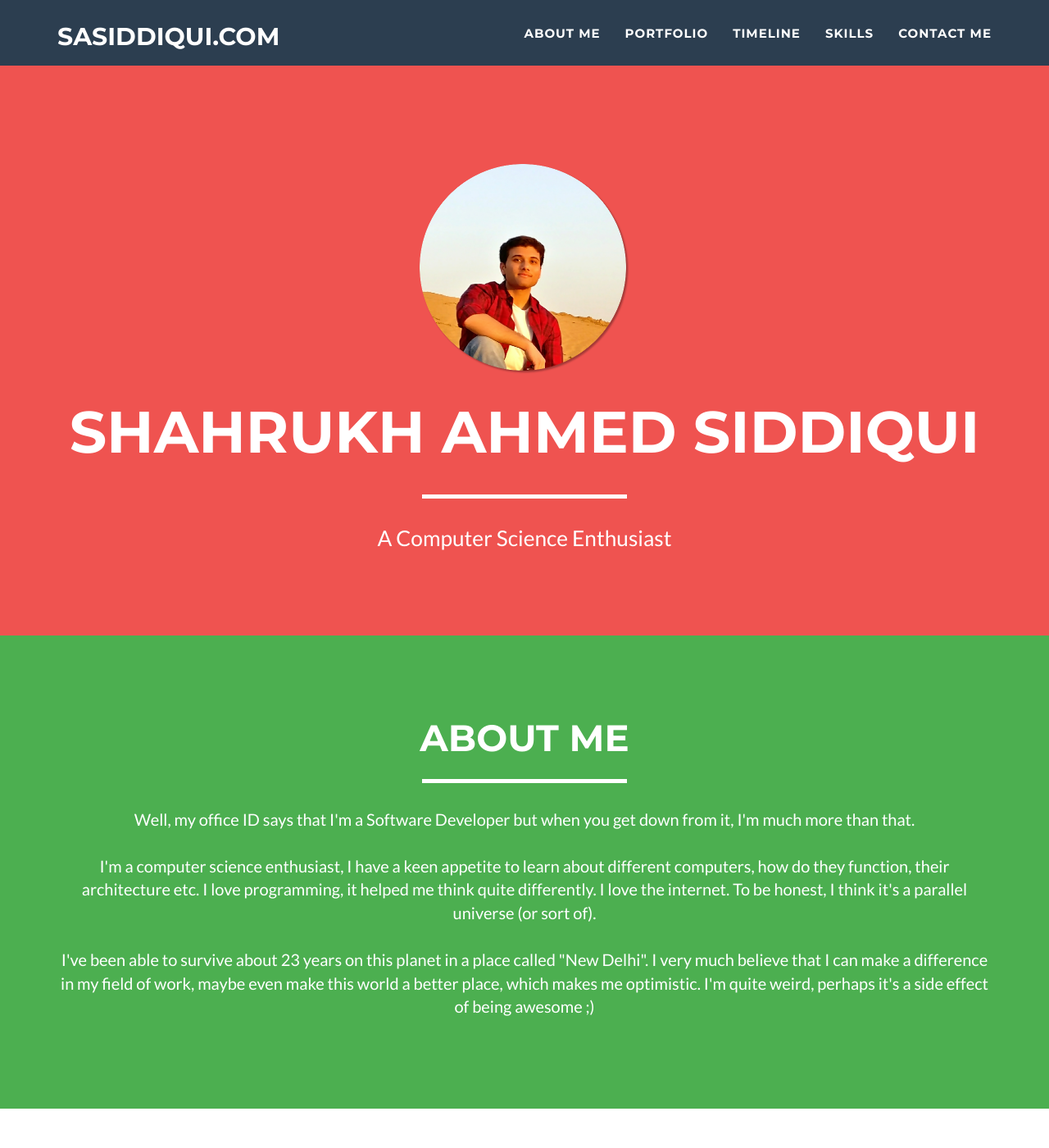
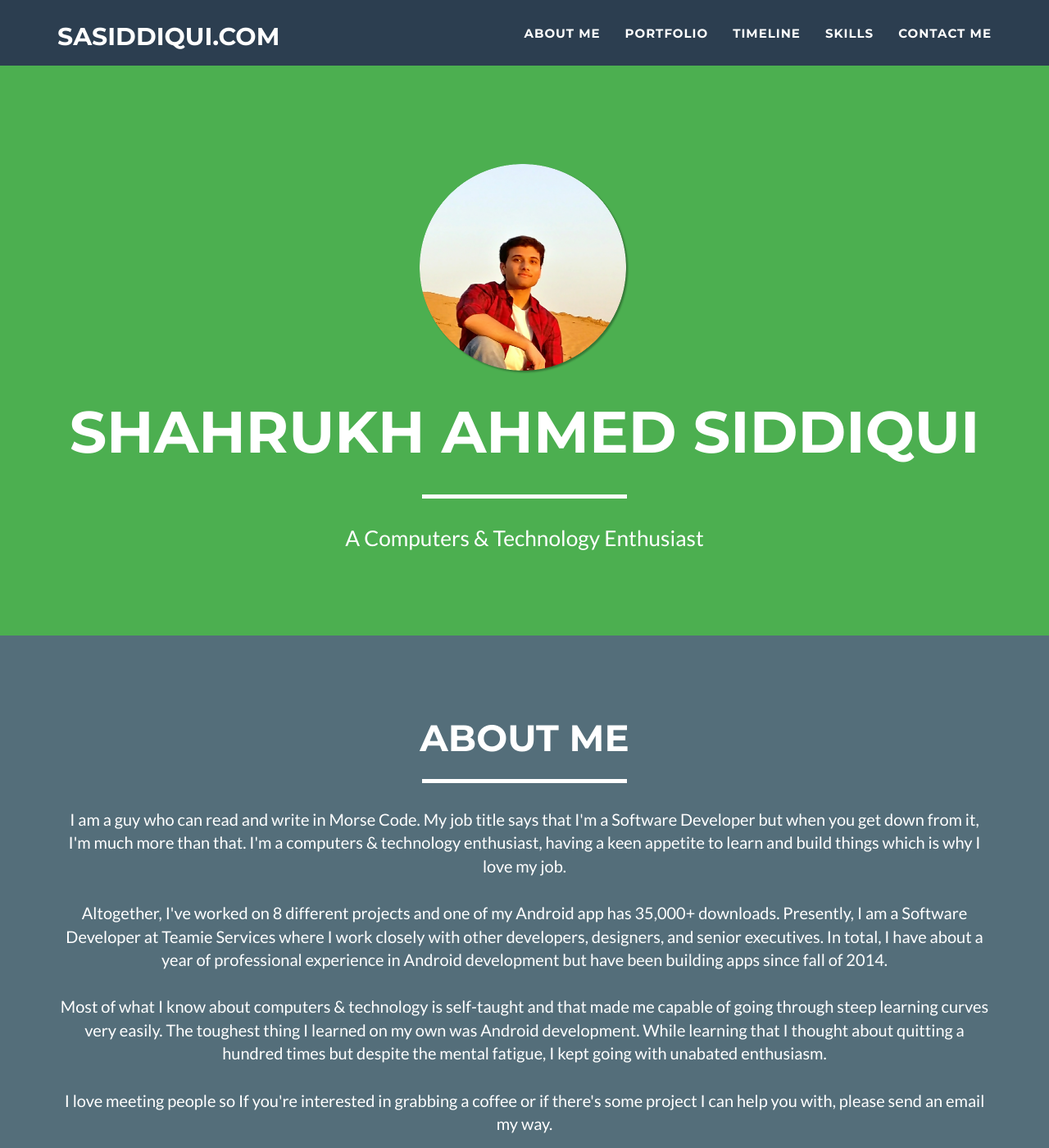
Before and after one commit to shahrukhamd/shahrukhamd.github.io, a Jekyll site: the page built from index.html, in a window 1280 px wide and 1400 px high. Shown: the whole window at 82% size. Built offline with Jekyll 4.4.1, drawn with Linux system fonts in a browser that asks for light colours; nearby versions of some CDN libraries; comment, search, counter and statistics services are not loaded; some of the changed text lies outside the part shown.

Commit message:
Changed some colors and about me content.

```diff
--- a/_config.yml
+++ b/_config.yml
@@ -9,7 +9,7 @@
 title: Shahrukh Ahmed Siddiqui
 email: shahrukh.amd@gmail.com
 description: > # this means to ignore newlines until "baseurl:"
-  A Computer Science Enthusiast
+  A Computers & Technology Enthusiast
 baseurl: "" # the subpath of your site, e.g. /blog
 url: "http://sasiddiqui.com" # the base hostname & protocol for your site
 
@@ -20,11 +20,5 @@ facebook_username: shahrukhamd
 stack_username: shahrukhamd
 google_plus_username: shahrukhamd
 
-# Address information
-address_street: 3034 Melrose Place
-address_city: Beverly Hills
-address_state: CA
-address_zip: 90201
-
 # Build settings
 markdown: kramdown
--- a/_includes/about.html
+++ b/_includes/about.html
@@ -1,5 +1,5 @@
 <!-- About Section -->
-    <section class="success" id="about_me" style="background-color:#4CAF50">
+    <section class="success" id="about_me" style="background-color:#546E7A">
         <div class="container">
             <div class="row">
                 <div class="col-lg-12 text-center">
@@ -9,9 +9,13 @@
             </div>
             <div class="row">
                 <div class="col-lg-12 text-center">
-                    <p>Well, my office ID says that I'm a Software Developer but when you get down from it, I'm much more than that.<br/><br/>
-I'm a computer science enthusiast, I have a keen appetite to learn about different computers, how do they function, their architecture etc. I love programming, it helped me think quite differently. I love the internet. To be honest, I think it's a parallel universe (or sort of).<br/><br/>
-I've been able to survive about 23 years on this planet in a place called "New Delhi". I very much believe that I can make a difference in my field of work, maybe even make this world a better place, which makes me optimistic. I'm quite weird, perhaps it's a side effect of being awesome ;)</p>
+                    <p>I am a guy who can read and write in Morse Code. My job title says that I'm a Software Developer but when you get down from it, I'm much more than that. I'm a computers & technology enthusiast, having a keen appetite to learn and build things which is why I love my job.
+                    <br/><br/>
+                    Altogether, I've worked on 8 different projects and one of my Android app has 35,000+ downloads. Presently, I am a Software Developer at Teamie Services where I work closely with other developers, designers, and senior executives. In total, I have about a year of professional experience in Android development but have been building apps since fall of 2014.
+                    <br/><br/>
+                    Most of what I know about computers & technology is self-taught and that made me capable of going through steep learning curves very easily. The toughest thing I learned on my own was Android development. While learning that I thought about quitting a hundred times but despite the mental fatigue, I kept going with unabated enthusiasm.
+                    <br/><br/>
+                    I love meeting people so If you're interested in grabbing a coffee or if there's some project I can help you with, please send an email my way.</p>
                 </div>
             </div>
         </div>
--- a/_includes/header.html
+++ b/_includes/header.html
@@ -1,5 +1,5 @@
 <!-- Header -->
-<header style="background-color:#EF5350">
+<header style="background-color:#4CAF50">
     <div class="container">
         <div class="row">
             <div class="col-lg-12">
--- a/_includes/timeline.html
+++ b/_includes/timeline.html
@@ -16,27 +16,20 @@
                     <div class="timeline-panel">
                         <div class="timeline-heading">
                           <h4 class="timeline-title">Software Developer</h4>
-                          <h5 class="timeline-title">Teamie India Private Limited</h5>
+                          <h5 class="timeline-title">Teamie Services</h5>
                           <p><small class="text-muted" style="color:#CFD8DC;"><i class="fa fa-clock-o"></i> July 2016 - Current</small></p>
                         </div>
                         <div class="timeline-body">
                             <dl>
-                              <dt>Working on Teamie Android App</dt>
+                              <dd>
+                              Teamie is a social LMS (Learning Management System) that brings the power of social networking to education to make learning collaborative and fun. Teamie aims to improve the learning process by enabling teams of learners to collaborate and learn from each other.
+                              </dd>
                               <br/>
-                              <dd>- Implemented mini pie graph stats in navigation drawer.</dd>
-                              <dd>- Custom colors for different users.</dd>
-                              <dd>- Replaced Holograph library with MPAndroidChart.</dd>
-                              <dd>- Added search bar for classrooms listing.</dd>
-                              <dd>- Replaced Universal Image Loader library with Glide.</dd>
-                              <dd>- Implement custom Image gallery and replaced it with TouchGallery.</dd>
-                              <dd>- Added GIF support.</dd>
-                              <dd>- Pinning posts in classrooms.</dd>
-                              <dd>- Show popular hashtag while making a new post.</dd>
-                              <dd>- Posts "Seen by" people.</dd>
-                              <dd>- Several major & minor bug fixes.</dd>
-                              <dd>- Changed entire database schema.</dd>
+                              <dd>
+                              I am a member of Android developers team that strive every day to make the app easy and usable use for our wide range of users in multiple countries. I work closely with other developers, designers, and senior executives. Apart from adding new features and fixing bugs, I've also refactored codebase, re-coded entire database schema and revamped the UI.
+                              </dd>
                               <br/>
-                              <dd>You can get the <i>Teamie</i> app from <a href="https://play.google.com/store/apps/details?id=com.theteamie.android.app">here.</a></dd>
+                              <dd>You can get the <i>Teamie</i> app from <a href="https://play.google.com/store/apps/details?id=com.theteamie.android.app"> here.</a></dd>
                             </dl>
                         </div>
                     </div>
@@ -45,7 +38,7 @@
                 <li class="timeline-inverted">
                     <div class="timeline-panel">
                         <div class="timeline-heading">
-                          <h4 class="timeline-title">Engineering College - Passed*</h4>
+                          <h4 class="timeline-title">Engineering College - Passed</h4>
                           <h5 class="timeline-title">UPTU</h5>
                           <p><small class="text-muted" style="color:#CFD8DC;"><i class="fa fa-clock-o"></i> June 2012</small></p>
                         </div>
@@ -73,7 +66,7 @@
                                 <dd> - Refactored already implemented designs for different screens.</dd>
                                 <dd> - Debugged the code for improved performance of the app.</dd>
                                 <br/>
-                                <dd>You can get the <i>Echo</i> app from <a href="https://play.google.com/store/apps/details?id=com.qulp_echo">here.</a></dd>
+                                <dd>You can get the <i>Echo</i> app from <a href="https://play.google.com/store/apps/details?id=com.qulp_echo"> here.</a></dd>
                               </dl>
                           </div>
                       </div>
--- a/css/freelancer.css
+++ b/css/freelancer.css
@@ -70,11 +70,11 @@ hr.star-light:after {
   color: white;
 }
 hr.star-header:after {
-  background-color: #EF5350;
+  background-color: #4CAF50;
   color: white;
 }
 hr.star-about-me:after {
-  background-color: #4CAF50;
+  background-color: #546E7A;
   color: white;
 }
 hr.star-timeline:after {
```
